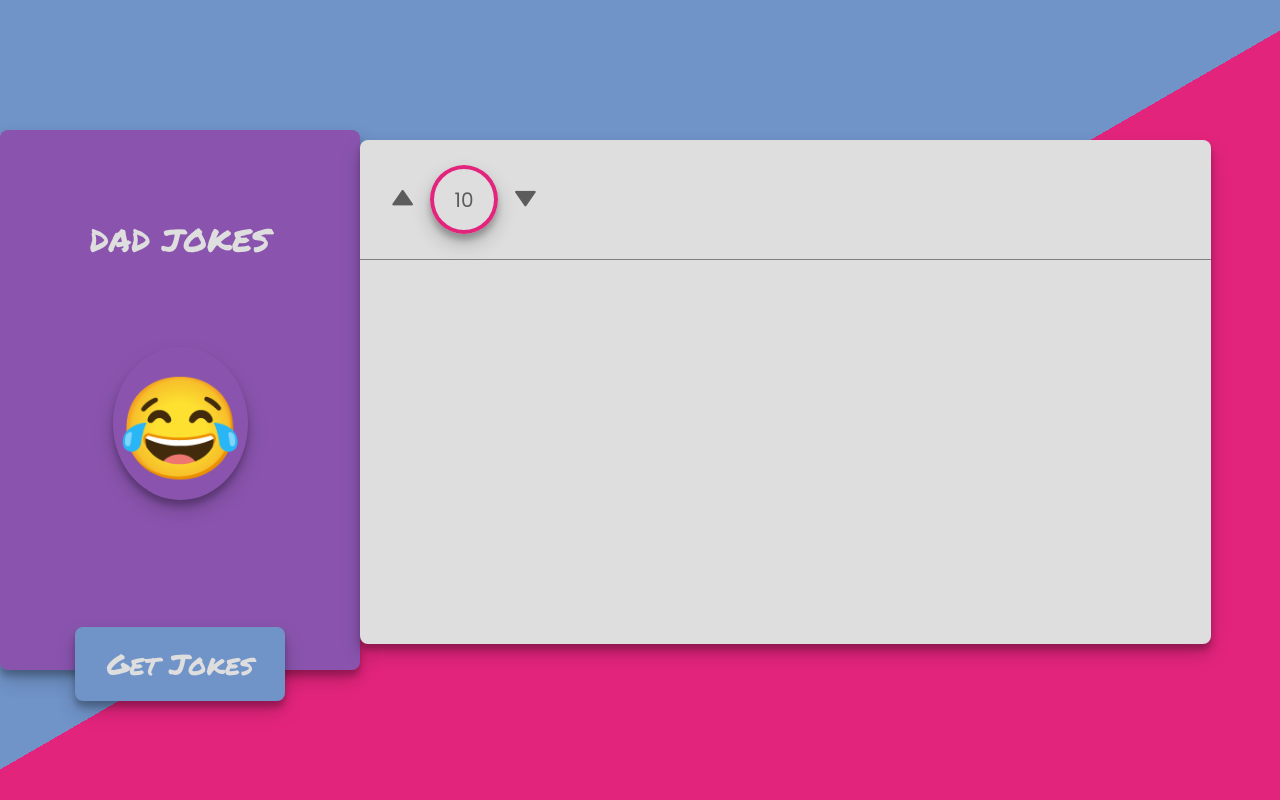
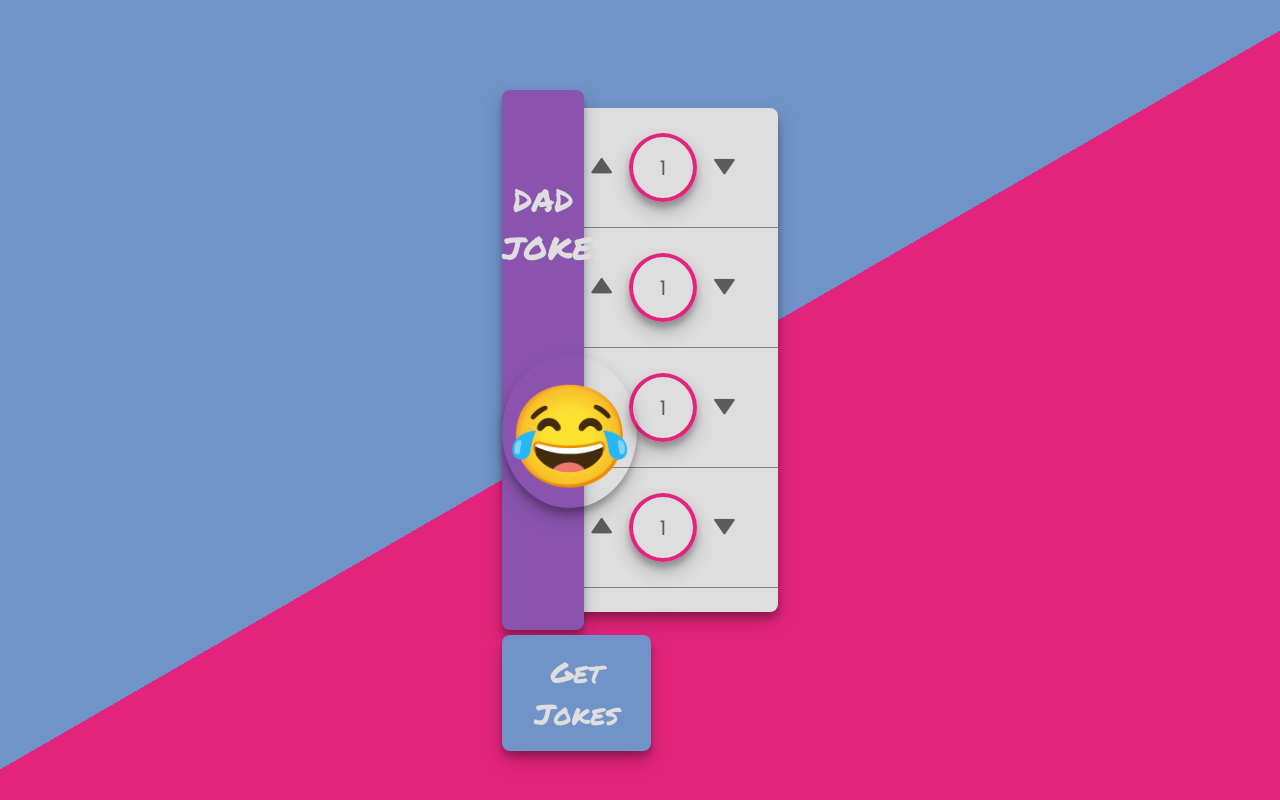
Before and after one commit to wjbetech/dadjokes, a React (Vite) app: page / in a window 1280 px wide. Built offline with nearby package versions, Linux system fonts and the light colour scheme; no server answers.

Commit message:
finished most of the actual styling

```diff
--- a/src/components/Display.jsx
+++ b/src/components/Display.jsx
@@ -12,21 +12,10 @@ export default class Display extends Component {
   }
 
   async componentDidMount() {
-    const options = {
-      method: 'GET',
-      url: 'https://dad-jokes.p.rapidapi.com/random/joke',
-      headers: {
-        'X-RapidAPI-Key': '81cb9a0ec2msh4302d1b19eaa7f8p184196jsn0e31a98787db',
-        'X-RapidAPI-Host': 'dad-jokes.p.rapidapi.com'
-      }
-    };
-
-    try {
-      const response = await axios.request(options);
-      console.log(response.data);
-    } catch (error) {
-      console.error(error);
-    }
+    const jokeData = await axios.get("https://icanhazdadjoke.com/")
+    .then((res) => {
+      console.log(res);
+    })
   }
 
   render() {
@@ -41,6 +30,11 @@ export default class Display extends Component {
         </div>
         <div className="right-container">
           <Joke />
+          <Joke />
+          <Joke />
+          <Joke />
+          <Joke />
+          <Joke />
         </div>
       </div>
     )
--- a/src/components/Joke.jsx
+++ b/src/components/Joke.jsx
@@ -5,18 +5,22 @@ export default class Joke extends Component {
   constructor(props) {
     super(props)
     this.state = {
-      score: "10"
+      score: 1
     }
     this.handleAddScore = this.handleAddScore.bind(this);
     this.handleSubtractScore = this.handleSubtractScore.bind(this);
   }
 
   handleAddScore() {
-
+    this.setState((prevState) => ({
+      score: prevState.score += 1
+    }))
   }
 
   handleSubtractScore() {
-
+    this.setState((prevState) => ({
+      score: prevState.score -= 1
+    }))
   }
 
 
--- a/src/index.css
+++ b/src/index.css
@@ -20,7 +20,6 @@
 
 body {
   margin: 0;
-  display: flex;
   place-items: center;
   min-width: 320px;
   min-height: 100vh;
@@ -31,18 +30,20 @@ body {
 
 .display {
   display: flex;
-  width: 100%;
+  width: 85%;
   height: 90vh;
+  margin: 0 auto;
 }
 
 .left-container {
   background-color: var(--purple);
   border-radius: 8px;
-  width: 35%;
+  width: 25%;
   height: 75%;
   margin: auto;
   box-shadow: rgba(0, 0, 0, 0.19) 0px 10px 20px, rgba(0, 0, 0, 0.23) 0px 6px 6px;
   font-family: 'Permanent Marker', cursive;
+  z-index: 100;
 }
 
 .left-container {
@@ -72,9 +73,10 @@ body {
 
 .right-container {
   color: var(--grey);
-  margin-top: 100px;
+  margin: auto;
   height: 70%;
-  width: 1000px;
+  width: 70%;
+  margin-left: -60px;
   border-radius: 8px;
   background-color: var(--white);
   box-shadow: rgba(0, 0, 0, 0.19) 0px 10px 20px, rgba(0, 0, 0, 0.23) 0px 6px 6px;
@@ -82,7 +84,7 @@ body {
 
   & .joke {
     display: flex;
-    padding: 25px 0 25px 15px;
+    padding: 25px 15px 25px 25px;
     border-bottom: 1px solid grey;
   }
 
```
